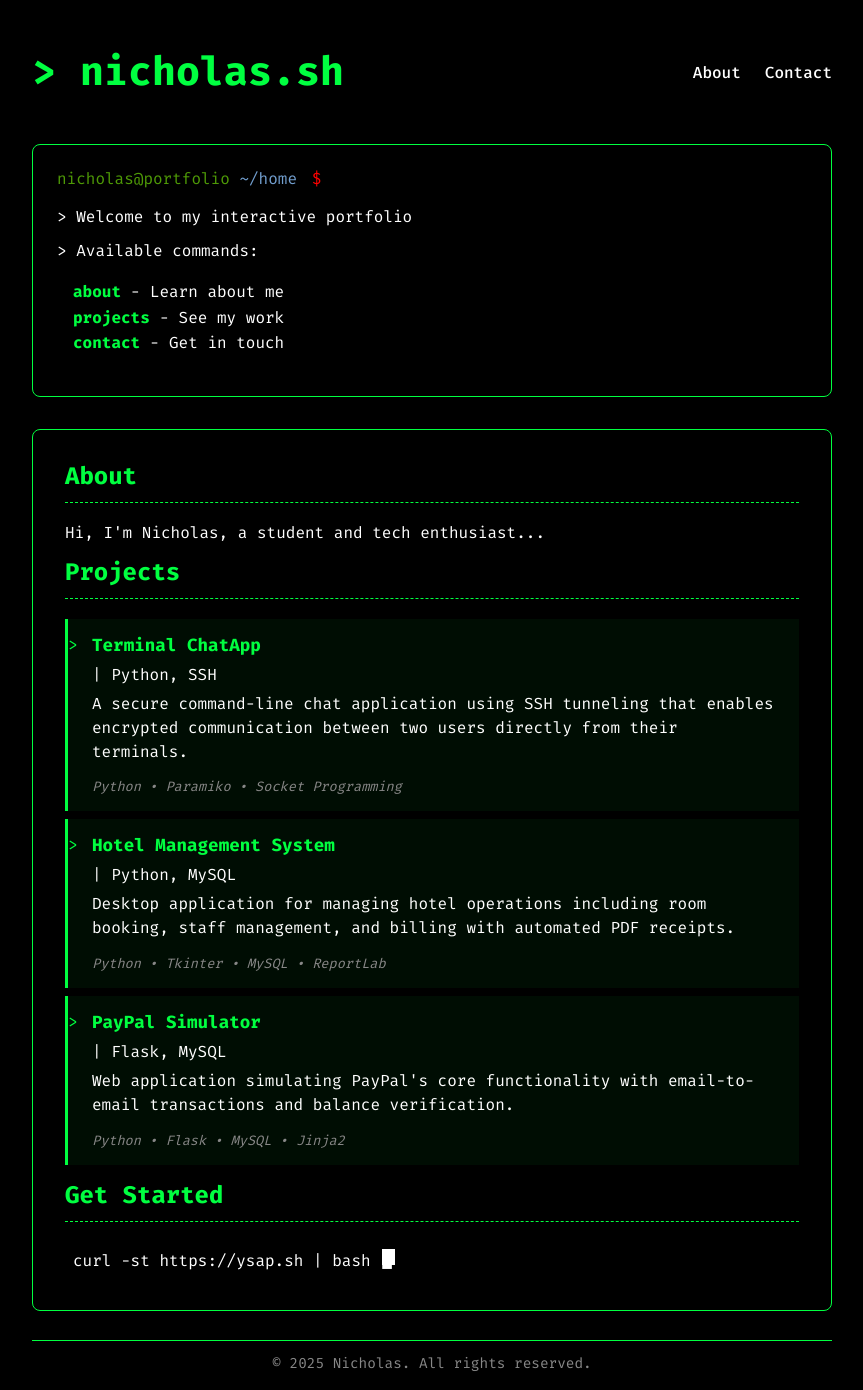
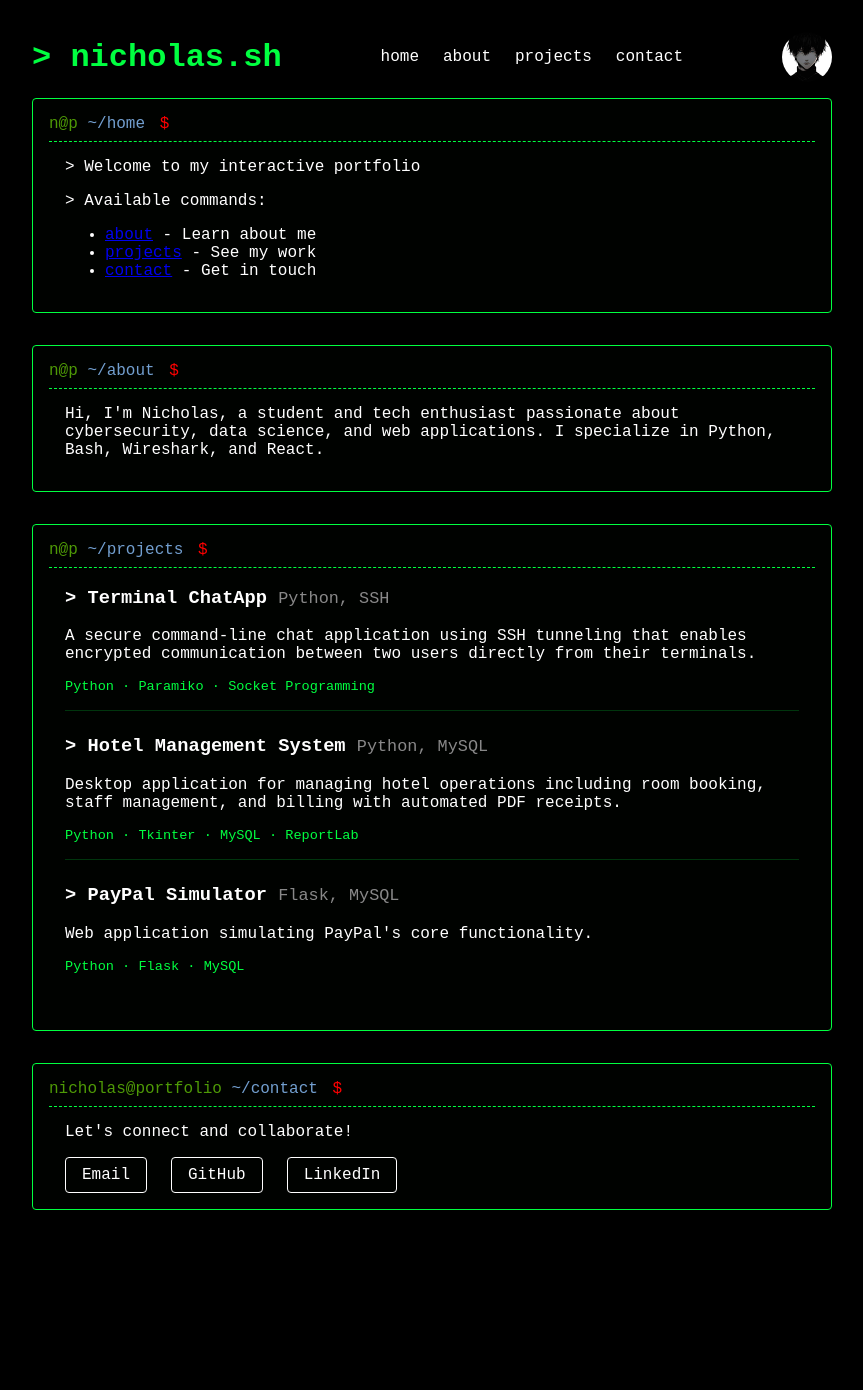
Before and after one commit to NicholasGodwin34/portfolio, a plain HTML site: page index.html in a window 1280 px wide. Shown: the whole page, without its empty margins (208-1071 px from the left). After the commit the page ends 1274 px from the top, so only its background shows below. Drawn offline with Linux system fonts and the light colour scheme.

Commit message:
second commit

```diff
--- a/index.css
+++ b/index.css
@@ -1,196 +1,129 @@
 /* Base Styles */
 body {
     font-family: 'Fira Mono', monospace;
-    background: #000000;
+    background: #000;
     color: #fff;
     margin: 0;
-    padding: 0;
-    min-height: 100vh;
-    display: flex;
-    flex-direction: column;
+    padding: 2em;
 }
 
-.container {
-    width: 100%;
+.terminal-container {
     max-width: 800px;
     margin: 0 auto;
-    padding: 2em;
-    flex: 1;
 }
 
-/* Header Styles */
-header {
+/* Header */
+.terminal-header {
     display: flex;
     justify-content: space-between;
     align-items: center;
-    padding: 1em 0;
-    margin-bottom: 2em;
+    margin-bottom: 1em;
 }
 
-h1 {
-    font-size: 2.5em;
+.terminal-header h1 {
+    color: #00FF40;
     margin: 0;
-    color: #00FF40;
 }
 
-h2 {
-    color: #00FF40;
-    border-bottom: 1px dashed #00FF40;
-    padding-bottom: 0.5em;
-    margin-top: 0;
-}
-
-/* Navigation Links */
-.top-right-links {
+.nav-links {
     display: flex;
     gap: 1.5em;
 }
 
-.top-right-links a {
-    color: #ffffff;
+.nav-links a {
+    color: #fff;
     text-decoration: none;
-    font-weight: 500;
-    transition: all 0.2s ease;
-    padding: 0.2em 0;
 }
 
-.top-right-links a:hover {
+.nav-links a:hover {
     color: #00FF40;
     text-decoration: underline;
-    text-decoration-color: #00FF40;
-    text-underline-offset: 3px;
 }
 
-/* Home Section */
-.home-section {
-    background: rgba(0, 0, 0, 0.3);
-    padding: 1.5em;
-    border-radius: 8px;
+/* Terminal Box (for all sections) */
+.terminal-box {
+    border: 1px solid #00FF40;
+    border-radius: 4px;
     margin-bottom: 2em;
-    border: 1px solid #00FF40;
+    padding: 1em;
+    background: rgba(0, 20, 0, 0.1);
 }
 
 .terminal-prompt {
     color: #00FF40;
     margin-bottom: 1em;
+    padding-bottom: 0.5em;
+    border-bottom: 1px dashed #00FF40;
 }
 
 .user { color: #4E9A06; }
 .path { color: #729FCF; }
-.prompt { color: #FF0000; margin-left: 5px; }
+.prompt { color: #FF0000; margin: 0 5px; }
+.command { color: #fff; }
 
-.command-list {
-    color: #ffffff;
-    line-height: 1.6;
+.terminal-content {
+    padding: 0 1em;
 }
 
-.command-list p {
-    margin: 0.5em 0;
+/* Projects Styling */
+.project-item {
+    margin-bottom: 1.5em;
+    padding-bottom: 1em;
+    border-bottom: 1px solid rgba(0, 255, 64, 0.2);
 }
 
-.commands {
-    list-style-type: none;
-    padding-left: 1em;
-}
-/* Projects Section Styling */
-.project-list {
-    list-style-type: none;
-    padding-left: 0;
+.project-item:last-child {
+    border-bottom: none;
 }
 
-.project-list li {
-    margin-bottom: 2em;
-    padding: 1em;
-    border-left: 3px solid #00FF40;
-    background: rgba(0, 255, 64, 0.05);
+.tech-tag {
+    color: #888;
+    font-size: 0.9em;
+    font-weight: normal;
+}
+
+.tech-stack {
+    display: block;
+    color: #00FF40;
+    font-size: 0.85em;
+    margin-top: 0.5em;
+}
+
+/* Contact Styling */
+.contact-methods {
+    display: flex;
+    gap: 1.5em;
+    margin-top: 1em;
+}
+
+.contact-methods a {
+    color: #ffffff;
+    text-decoration: none;
+    border: 1px solid #ffffff;
+    padding: 0.5em 1em;
+    border-radius: 4px;
+}
+
+.contact-methods a:hover {
+    background: rgba(0, 255, 64, 0.1);
+    color: #00FF40;
+    border-color: #00FF40;
+
+}
+/* Profile Picture Styling */
+
+.profile-pic {
+    width: 50px;
+    height: 50px;
+    border-radius: 50%;
+    border: none;
+    object-fit: cover;
     transition: all 0.3s ease;
 }
 
-.project-list li:hover {
-    background: rgba(0, 255, 64, 0.1);
+.profile-pic:hover {
+    transform: scale(1.1);
+    box-shadow: 0 0 10px rgba(0, 255, 64, 0.5);
 }
 
-.project-list strong {
-    color: #00FF40;
-    font-size: 1.1em;
-    display: block;
-    margin-bottom: 0.5em;
-}
-
-.project-list p {
-    margin: 0.5em 0;
-    line-height: 1.5;
-}
-
-.tech {
-    display: inline-block;
-    font-size: 0.85em;
-    color: #888;
-    margin-top: 0.5em;
-    font-style: italic;
-}
-
-.command {
-    color: #00FF40;
-    font-weight: bold;
-}
-
-/* Main Content */
-main {
-    border: 1px solid #00FF40;
-    border-radius: 8px;
-    padding: 2em;
-    margin: 1em 0;
-}
-
-.project-list {
-    list-style-type: none;
-    padding-left: 0;
-}
-
-.project-list li {
-    margin-bottom: 0.5em;
-    position: relative;
-    padding-left: 1.5em;
-}
-
-.project-list li::before {
-    content: ">";
-    color: #00FF40;
-    position: absolute;
-    left: 0;
-}
-
-/* Terminal Command */
-.terminal-command {
-    font-family: 'Fira Mono', monospace;
-    background-color: #000;
-    padding: 0.5em;
-    display: inline-block;
-}
-
-.cursor {
-    display: inline-block;
-    width: 0.8em;
-    height: 1em;
-    background-color: #ffffff;
-    animation: blink 1s step-end infinite;
-    vertical-align: 0.1em;
-    margin-left: 2px;
-}
-
-/* Footer */
-footer {
-    color: #888;
-    font-size: 0.9em;
-    text-align: center;
-    padding: 1em;
-    border-top: 1px solid #00FF40;
-    margin-top: 2em;
-}
-
-/* Animations */
-@keyframes blink {
-    0%, 100% { opacity: 1; }
-    50% { opacity: 0; }
-}
+/* Adjust navigation spacing */
--- a/index.html
+++ b/index.html
@@ -2,82 +2,97 @@
 <html lang="en">
 <head>
     <meta charset="UTF-8">
-    <meta name="viewport" content="width=device-width, initial-scale=1.0">
     <title>nicholas.sh</title>
-    <link rel="stylesheet" href="https://fonts.googleapis.com/css2?family=Fira+Mono:wght@400;500;700&display=swap">
     <link rel="stylesheet" href="index.css">
 </head>
 <body>
-    <div class="container">
-        <header>
+    <div class="terminal-container">
+        <!-- Header -->
+        <div class="terminal-header">
             <h1>> nicholas.sh</h1>
-            <nav class="top-right-links">
-                <a href="/about">About</a>
-                <a href="/contact">Contact</a>
+            <nav class="nav-links">
+                <a href="#home">home</a>
+                <a href="#about">about</a>
+                <a href="#projects">projects</a>
+                <a href="#contact">contact</a>
             </nav>
-        </header>
-
-        <section class="home-section">
+            <img src="profile.jpg" alt="nicholas" class="profile-pic">
+        </div>
+        <!-- Home Section -->
+        <div id="home" class="terminal-box">
             <div class="terminal-prompt">
-                <span class="user">nicholas@portfolio</span>
+                <span class="user">n@p</span>
                 <span class="path">~/home</span>
                 <span class="prompt">$</span>
             </div>
-            <div class="command-list">
+            <div class="terminal-content">
                 <p>> Welcome to my interactive portfolio</p>
                 <p>> Available commands:</p>
-                <ul class="commands">
-                    <li><span class="command">about</span> - Learn about me</li>
-                    <li><span class="command">projects</span> - See my work</li>
-                    <li><span class="command">contact</span> - Get in touch</li>
+                <ul class="command-list">
+                    <li><a href="#about">about</a> - Learn about me</li>
+                    <li><a href="#projects">projects</a> - See my work</li>
+                    <li><a href="#contact">contact</a> - Get in touch</li>
                 </ul>
             </div>
-        </section>
+        </div>
 
-        <main>
-            <section id="about">
-                <h2>About</h2>
-                <p>Hi, I'm Nicholas, a student and tech enthusiast...</p>
-            </section>
+        <!-- About Section -->
+        <div id="about" class="terminal-box">
+            <div class="terminal-prompt">
+                <span class="user">n@p</span>
+                <span class="path">~/about</span>
+                <span class="prompt">$</span>
+                <span class="command"></span>
+            </div>
+            <div class="terminal-content">
+                <p>Hi, I'm Nicholas, a student and tech enthusiast passionate about cybersecurity, data science, and web applications. I specialize in Python, Bash, Wireshark, and React.</p>
+            </div>
+        </div>
 
-            <section id="projects">
-                <h2>Projects</h2>
-                <ul class="project-list">
-                    <li>
-                        <strong>Terminal ChatApp</strong> | Python, SSH
-                        <p>A secure command-line chat application using SSH tunneling that enables encrypted communication between two users directly from their terminals.</p>
-                        <span class="tech">Python • Paramiko • Socket Programming</span>
-                    </li>
-                    <li>
-                        <strong>Hotel Management System</strong> | Python, MySQL
-                        <p>Desktop application for managing hotel operations including room booking, staff management, and billing with automated PDF receipts.</p>
-                        <span class="tech">Python • Tkinter • MySQL • ReportLab</span>
-                    </li>
-                    <li>
-                        <strong>PayPal Simulator</strong> | Flask, MySQL
-                        <p>Web application simulating PayPal's core functionality with email-to-email transactions and balance verification.</p>
-                        <span class="tech">Python • Flask • MySQL • Jinja2</span>
-                    </li>
-                </ul>
-            </section>
+        <!-- Projects Section -->
+        <div id="projects" class="terminal-box">
+            <div class="terminal-prompt">
+                <span class="user">n@p</span>
+                <span class="path">~/projects</span>
+                <span class="prompt">$</span>
+                <span class="command"></span>
+            </div>
+            <div class="terminal-content">
+                <div class="project-item">
+                    <h3> > Terminal ChatApp <span class="tech-tag">Python, SSH</span></h3>
+                    <p>A secure command-line chat application using SSH tunneling that enables encrypted communication between two users directly from their terminals.</p>
+                    <span class="tech-stack">Python · Paramiko · Socket Programming</span>
+                </div>
+                <div class="project-item">
+                    <h3> > Hotel Management System <span class="tech-tag">Python, MySQL</span></h3>
+                    <p>Desktop application for managing hotel operations including room booking, staff management, and billing with automated PDF receipts.</p>
+                    <span class="tech-stack">Python · Tkinter · MySQL · ReportLab</span>
+                  </div>
+                <div class="project-item">
+                    <h3><strong>> PayPal Simulator</strong> <span class="tech-tag"> Flask, MySQL</span> </h3>
+                    <p>Web application simulating PayPal's core functionality.</p>
+                    <span class="tech-stack">Python · Flask · MySQL</span>
+                </div>
+            </div>
+        </div>
 
-            <section id="get-started">
-                <h2>Get Started</h2>
-                <div class="terminal-command">
-                    <span class="command-text">curl -st https://ysap.sh | bash</span>
-                    <span class="cursor">█</span>
+        <!-- Contact Section -->
+        <div id="contact" class="terminal-box">
+            <div class="terminal-prompt">
+                <span class="user">nicholas@portfolio</span>
+                <span class="path">~/contact</span>
+                <span class="prompt">$</span>
+                <span class="command"></span>
+            </div>
+            <div class="terminal-content">
+                <p>Let's connect and collaborate!</p>
+                <div class="contact-methods">
+                    <a href="mailto:omondigodwin48@gmail.com">Email</a>
+                    <a href="https://github.com/NicholasGodwin48" >GitHub</a>
+                    <a href="https://linkedin.com/in/yourprofile">LinkedIn</a>
                 </div>
-            </section>
-        </main>
-
-        <footer>
-            © <span class="current-year"></span> Nicholas. All rights reserved.
-        </footer>
+            </div>
+        </div>
     </div>
-
-    <script>
-        // Update copyright year automatically
-        document.querySelector('.current-year').textContent = new Date().getFullYear();
-    </script>
 </body>
 </html>
```
Also changed, not shown: profile.jpg (added).
